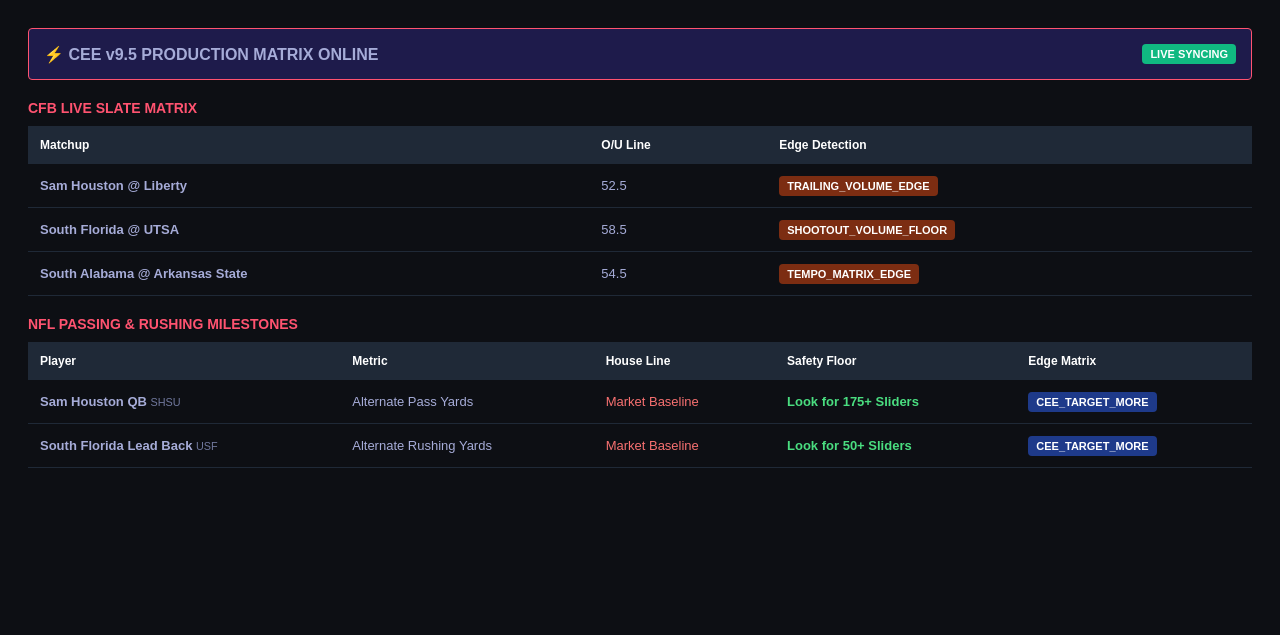
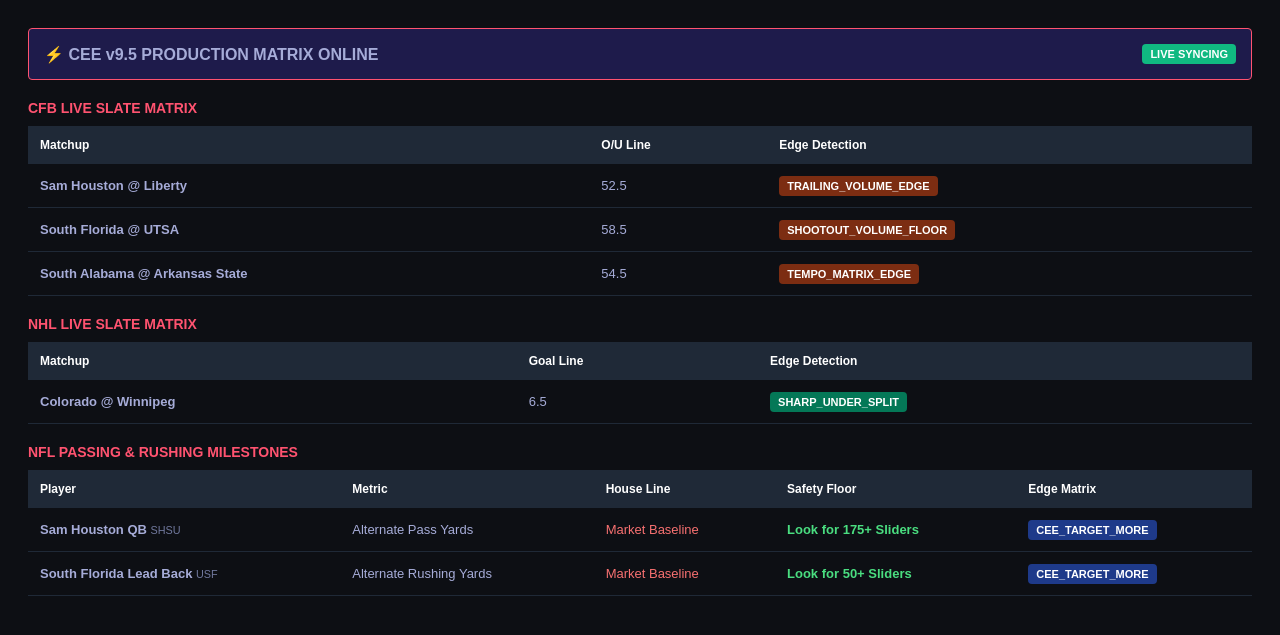
Before and after one commit to matty48653-design/Cee-app, a Flask app: page / in a window 1280 px wide. Shown: the top 635 px of the page. Run offline with Flask 3, Linux system fonts and the light colour scheme.

Commit message:
Add NHL Live Slate Matrix to dashboard

```diff
--- a/templates/dashboard.html
+++ b/templates/dashboard.html
@@ -13,6 +13,7 @@
         .matrix-table td { padding: 14px 12px; border-bottom: 1px solid #1f2937; font-size: 13px; }
         .badge-nfl { background: #1e3a8a; color: #fff; padding: 4px 8px; border-radius: 4px; font-size: 11px; font-weight: bold; }
         .badge-cfb { background: #7c2d12; color: #fff; padding: 4px 8px; border-radius: 4px; font-size: 11px; font-weight: bold; }
+        .badge-nhl { background: #047857; color: #fff; padding: 4px 8px; border-radius: 4px; font-size: 11px; font-weight: bold; }
         .badge-status { background: #10b981; color: #fff; padding: 4px 8px; border-radius: 4px; font-size: 11px; }
     </style>
 </head>
@@ -39,6 +40,27 @@
                 <td><b>{{ game.matchup }}</b></td>
                 <td>{{ game.ou_line }}</td>
                 <td><span class="badge-cfb">{{ game.edge_detection }}</span></td>
+            </tr>
+            {% endfor %}
+        </tbody>
+    </table>
+
+    <!-- NHL HOCKEY SLATE TABLE -->
+    <div class="section-title">NHL Live Slate Matrix</div>
+    <table class="matrix-table">
+        <thead>
+            <tr>
+                <th>Matchup</th>
+                <th>Goal Line</th>
+                <th>Edge Detection</th>
+            </tr>
+        </thead>
+        <tbody id="nhl-table-body">
+            {% for game in cache.nhl_slate.games %}
+            <tr>
+                <td><b>{{ game.matchup }}</b></td>
+                <td>{{ game.ou_line }}</td>
+                <td><span class="badge-nhl">{{ game.edge_detection }}</span></td>
             </tr>
             {% endfor %}
         </tbody>
@@ -93,7 +115,19 @@
                         </tr>`;
                 });
 
-                // 2. Rebuild NFL Player Milestone Rows
+                // 2. Rebuild NHL Hockey Rows
+                const nhlBody = document.getElementById('nhl-table-body');
+                nhlBody.innerHTML = '';
+                data.nhl_slate.games.forEach(game => {
+                    nhlBody.innerHTML += `
+                        <tr>
+                            <td><b>${game.matchup}</b></td>
+                            <td>${game.ou_line}</td>
+                            <td><span class="badge-nhl">${game.edge_detection}</span></td>
+                        </tr>`;
+                });
+
+                // 3. Rebuild NFL Player Milestone Rows
                 const nflBody = document.getElementById('nfl-table-body');
                 nflBody.innerHTML = '';
                 data.nfl_player_props.milestones.forEach(prop => {
```
